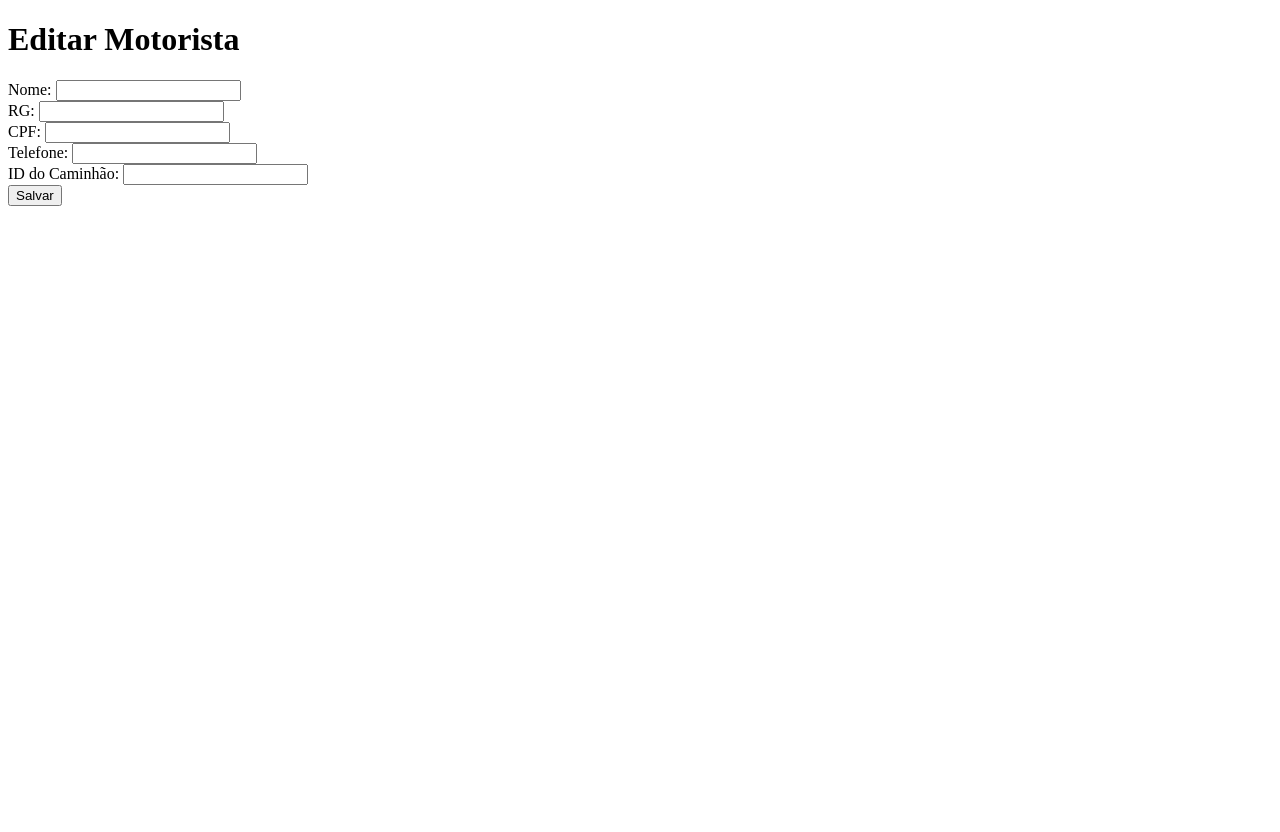
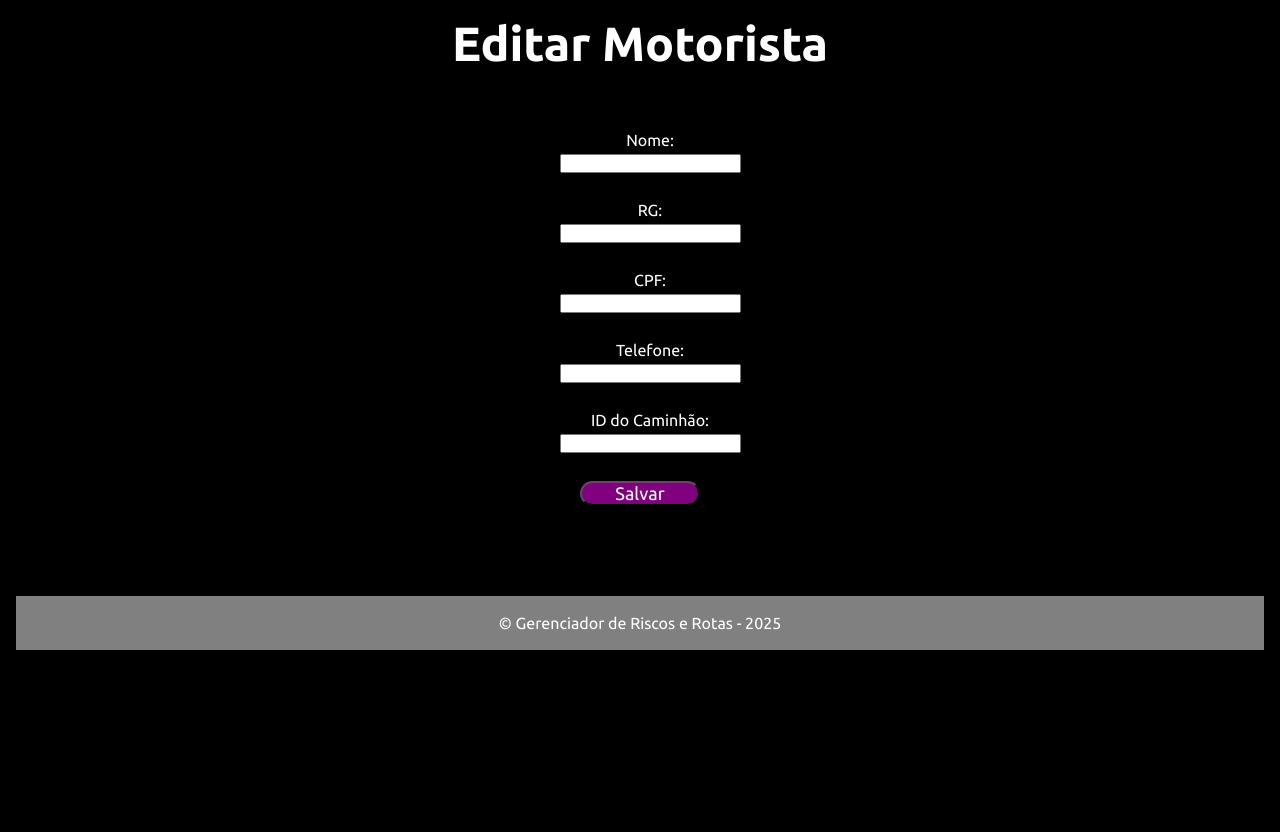
Before and after one commit to K4ds0n-F1l1pp1/WorkPage, a PHP site: page /src/editar_motoristas.php in a window 1280 px wide. Before the commit the page ends 206 px from the top, so only its background shows below. Run offline with PHP 8.4, Linux system fonts and the light colour scheme; data comes from the database, SQL or seed files in the repository; both versions use the stored data as it was after the commit; data that the repository does not hold is empty.

Commit message:
css do Editar

```diff
--- /dev/null
+++ b/Cadastro-Empresa-SQLite/css/style_editar.css
@@ -0,0 +1,81 @@
+@import url('https://fonts.googleapis.com/css2?family=Ubuntu:ital,wght@0,300;0,400;0,500;0,700;1,300;1,400;1,500;1,700&display=swap');
+
+* {
+    margin: 0;
+    padding: 0;
+}
+
+:root {
+    --cor_div: grey;
+    --cor_nav_letra: black;
+    --cor_nav_button: purple;
+    --cor_nav_button_hover: aliceblue;
+    --fonte_letras:"Ubuntu", serif; font-weight: 400;
+}
+
+button {
+    background-color: var(--cor_nav_button);
+    color: white;
+    border-radius: 16px;
+    font-size: 18px;
+    font-family: var(--fonte_letras);
+    width: 120px;
+    align-items: center;
+}
+
+button:hover {
+    background-color: var(--cor_nav_button_hover);
+    color: black;
+    transition: background-color 0.8s ease;
+    font-family: var(--fonte_letras);
+    cursor: pointer;
+}
+
+body {
+    background-color: black;
+    color: white;
+    font-family: var(--fonte_letras);
+    margin: 0;
+    padding: 0;
+    display: flex;
+    flex-direction: column;
+    min-height: 100vh;
+    margin: 16px;
+}
+
+h1 {
+    text-align: center;
+    margin-bottom: 20px;
+    font-size: 3em;
+}
+
+label {
+    display: flex;
+    margin-left: 20px;
+    align-items: center;
+}
+
+input {
+    display: flex;
+    margin-left: 20px;
+    align-items: center;
+}
+
+.footer {
+    background-color: var(--cor_div);
+    color: var(--cor_nav_itens);
+    padding: 18px;
+    text-align: center;
+    font-family: var(--fonte_letras);
+    position: relative;
+    bottom: 0;
+    margin: 0%;
+}
+
+form {
+    display: flex;
+    flex-direction: column;
+    align-items: center;
+    margin-top: 40px;
+    gap: 5px;
+}
--- a/Cadastro-Empresa-SQLite/src/editar_motoristas.php
+++ b/Cadastro-Empresa-SQLite/src/editar_motoristas.php
@@ -39,6 +39,7 @@ $veiculos = $db->query("SELECT * FROM veiculos")->fetchAll(PDO::FETCH_ASSOC);
 <head>
     <meta charset="UTF-8">
     <meta name="viewport" content="width=device-width, initial-scale=1.0">
+    <link rel="stylesheet" href="/css/style_editar.css">
     <title>Editar Motorista</title>
 </head>
 <body>
@@ -68,5 +69,13 @@ $veiculos = $db->query("SELECT * FROM veiculos")->fetchAll(PDO::FETCH_ASSOC);
 
         <button type="submit">Salvar</button>
     </form>
+    <br>
+    <br>
+    <br>
+    <br>
+    <br>
+    <footer class="footer">
+        <p>&copy; Gerenciador de Riscos e Rotas - 2025</p>
+    </footer>
 </body>
 </html>
```
Also changed, not shown: Cadastro-Empresa-SQLite/src/db/database.sqlite.
